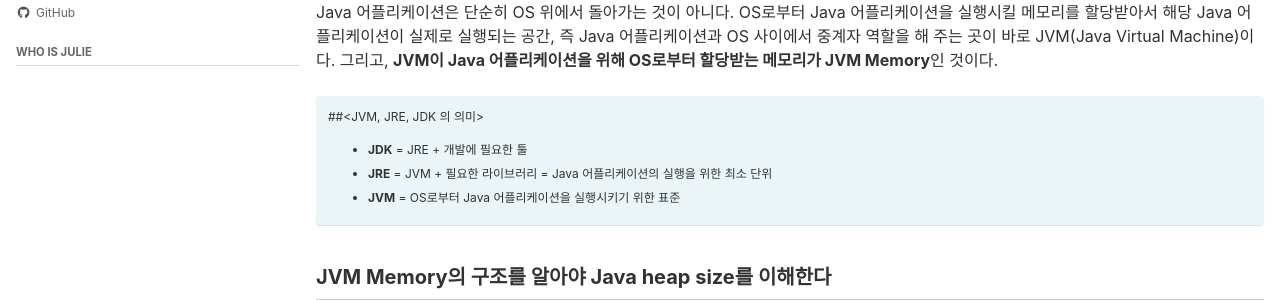
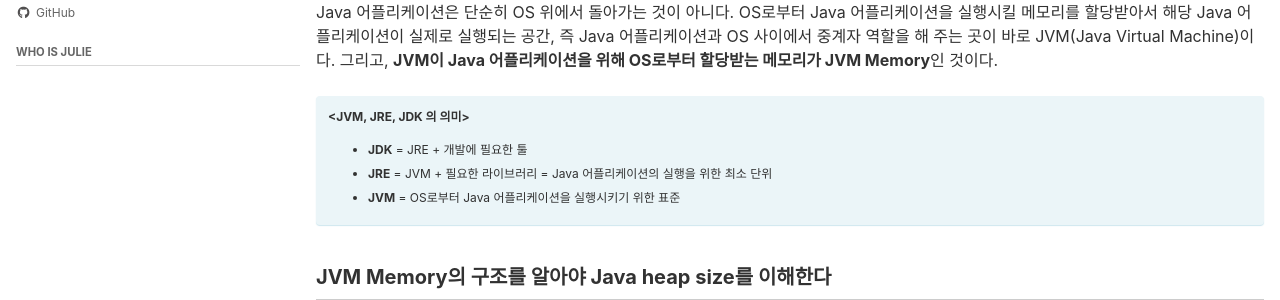
Before and after one commit to smilejulie0812/smilejulie0812.github.io, a Jekyll site: the page built from _posts/2021-05-01-jvmheapsize.md, in a window 1280 px wide and 900 px high. Shown: the part 390-690 px from the top of the window. Built offline with Jekyll 4.4.1, drawn with Linux system fonts in a browser that asks for light colours; cached includes are drawn as plain includes.

Commit message:
Update 2021-05-01-jvmheapsize.md

```diff
--- a/_posts/2021-05-01-jvmheapsize.md
+++ b/_posts/2021-05-01-jvmheapsize.md
@@ -19,7 +19,7 @@ OS로부터 Java 어플리케이션을 실행시킬 메모리를 할당받아서
 그리고, **JVM이 Java 어플리케이션을 위해 OS로부터 할당받는 메모리가 JVM Memory**인 것이다.
 
 <div class="notice--info" markdown="1">
-##<JVM, JRE, JDK 의 의미>
+**<JVM, JRE, JDK 의 의미>**
 * **JDK** = JRE + 개발에 필요한 툴
 * **JRE** = JVM + 필요한 라이브러리 = Java 어플리케이션의 실행을 위한 최소 단위
 * **JVM** = OS로부터 Java 어플리케이션을 실행시키기 위한 표준
```
